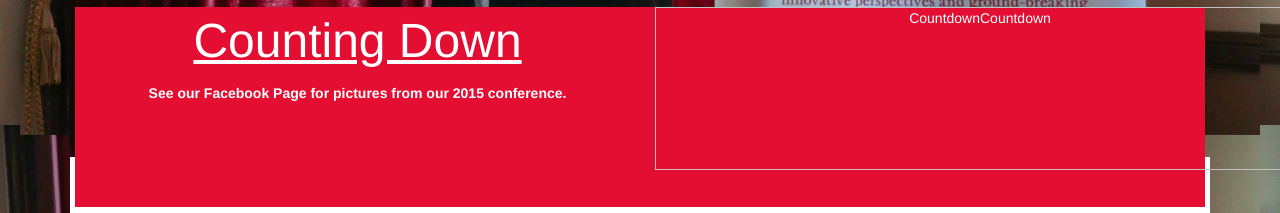
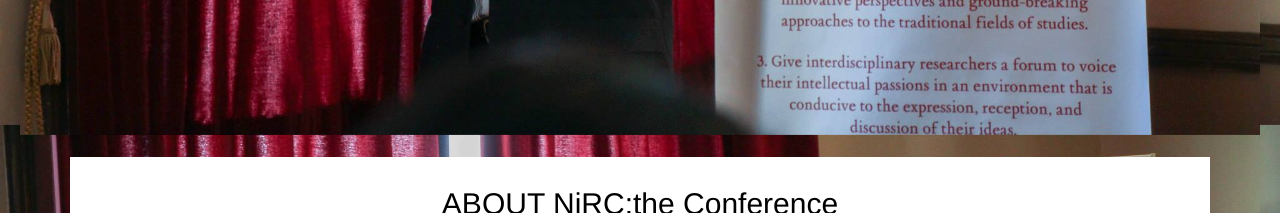
Before and after one commit to tongniu2/NiRC2016, a plain HTML site: page index.html in a window 1280 px wide. Shown: the part 739-952 px from the top of the page. Drawn offline with nearby package versions, Linux system fonts and the light colour scheme.

Commit message:
Update index.html

```diff
--- a/index.html
+++ b/index.html
@@ -61,13 +61,13 @@
                     </font></h1>
                     <h5><font style="font-family: "Roboto", Arial, sans-serif; font-size:18px; color:white;"><b>Friday, January 18</b></font></h5>
                 </div>
-                <div class="col-md-6" style="background-color:#e30e31; font-size: 48px; height:200px;">
+                <!--<div class="col-md-6" style="background-color:#e30e31; font-size: 48px; height:200px;">
                 <span style="text-decoration: underline;">Counting Down</span><br>
                 <h5><font style="font-family: "Roboto", Arial, sans-serif; font-size:18px; color:white;"><b>See our Facebook Page for pictures from our 2015 conference.</b></font></h5>
                 </div>
                 <div class="col-md-6" style="background-color:#e30e31; height:200px;">
 		<div class="tc_div_92186" style="width:650px;height:162.50px;border:1px solid #C0C0C0;"><a title="Countdown" href="http://www.tickcounter.com/countdown/1458309600000/america-montreal/dhms/E30E31E30E31000000FFFFFF/">Countdown</a><a title="Countdown" href=#>Countdown</a></div>
-		</div>
+		</div>-->
             <!--./row-->
      </section>
         <!-- END HOME SECTION -->
```
